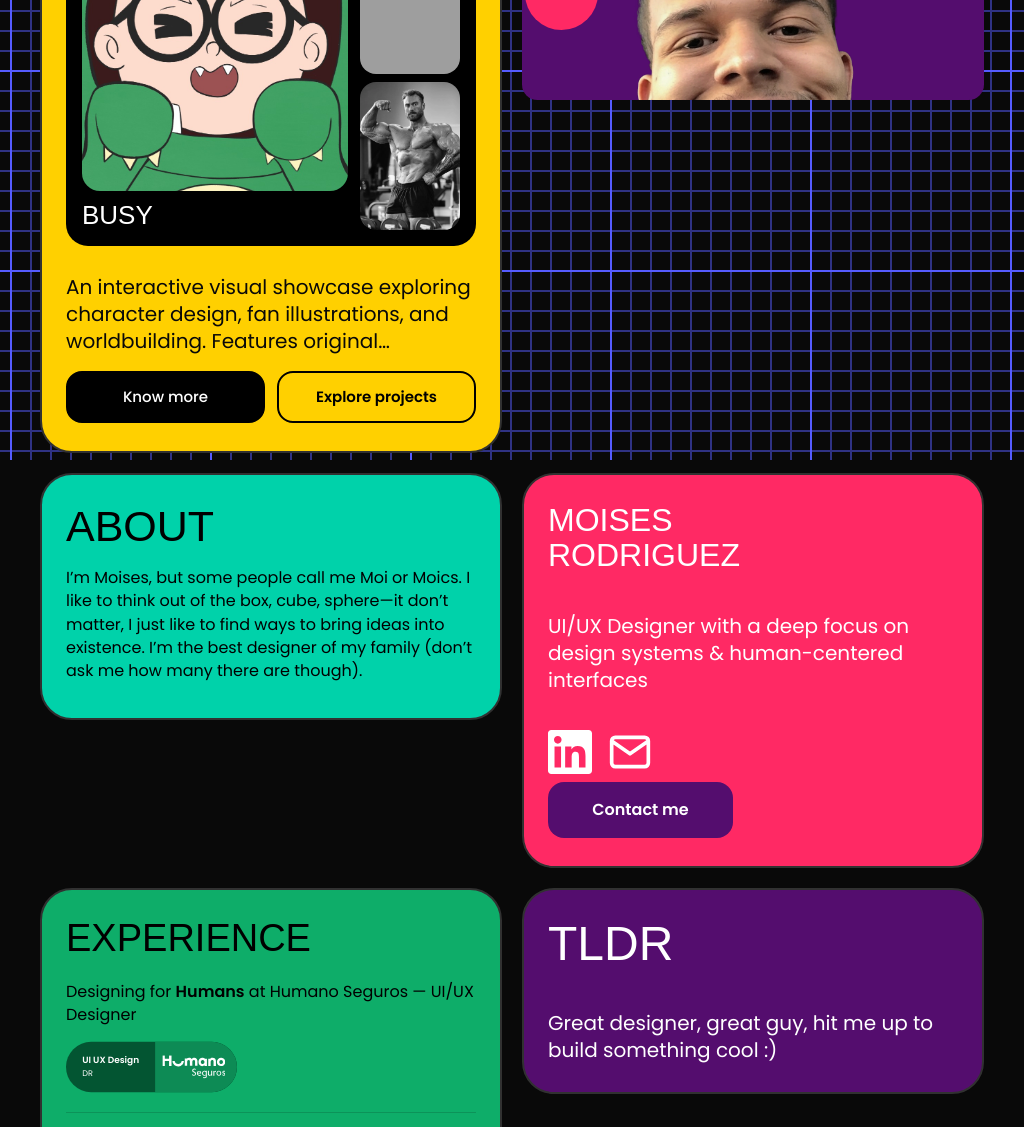
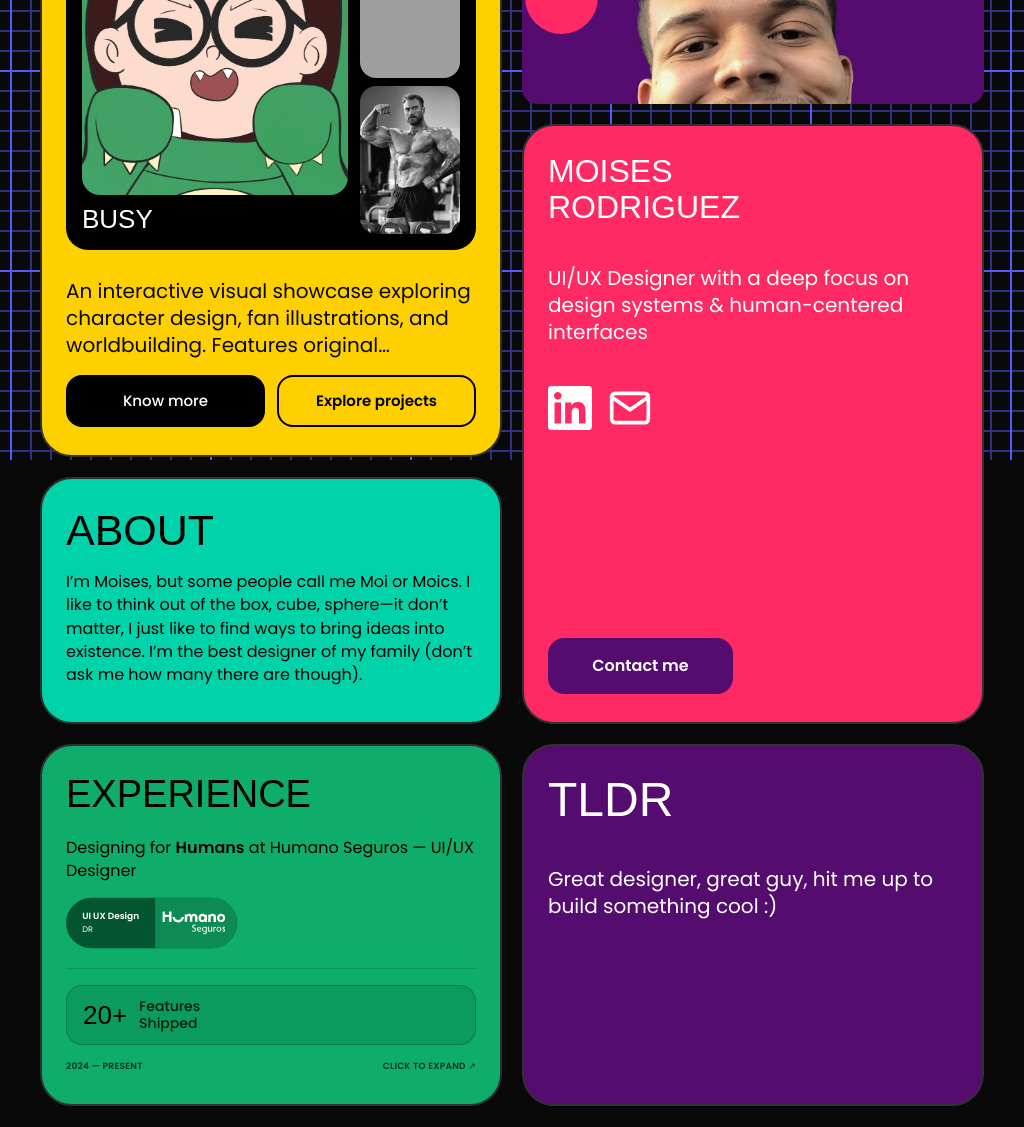
Before and after one commit to moicsrod/moics-portfolio, a React (Vite) app: page / in a window 1024 px wide. Shown: the part 340-1467 px from the top of the page. Built offline with nearby package versions, Linux system fonts and the light colour scheme; grey boxes are pictures that could not be loaded; a web font is replaced by a local one.

Commit message:
fix: stretch profile card to match about card bottom edge in 2-column layout

```diff
--- a/src/index.css
+++ b/src/index.css
@@ -1608,7 +1608,7 @@ a:focus-visible,
 }
 
 /* ==========================================================================
-   RESPONSIVE: TABLET & PANTALLAS MEDIANAS (769px a 1160px: 2 COLUMNAS DIRECTAS)
+   RESPONSIVE: TABLET & PANTALLAS MEDIANAS (769px a 1160px: 2 COLUMNAS EQUILIBRADAS)
    ========================================================================== */
 
 @media (max-width: 1160px) and (min-width: 769px) {
@@ -1619,73 +1619,103 @@ a:focus-visible,
   .portfolio-main {
     width: 100% !important;
     max-width: 1000px !important;
+  }
+
+  /* Grid en 2 columnas proporcionadas */
+  .bento-grid,
+  .bento-grid-about,
+  .bento-grid-experience {
     display: grid !important;
     grid-template-columns: repeat(2, minmax(0, 1fr)) !important;
+    width: 100% !important;
     gap: 20px !important;
-    align-items: start !important;
-  }
-
-  .notice-banner {
+    align-items: stretch !important;
+  }
+
+  /* Columna Izquierda: WORK + ABOUT */
+  .primary-column,
+  .bento-grid-about .primary-column,
+  .bento-grid-experience .primary-column {
+    grid-column: 1 / 2 !important;
+    display: flex !important;
+    flex-direction: column !important;
+    width: 100% !important;
+    max-width: 100% !important;
+    height: auto !important;
+    min-height: 0 !important;
+    grid-template-rows: none !important;
+    gap: 20px !important;
+    margin: 0 !important;
+  }
+
+  /* Columna Derecha: FOTO + MOISÉS RODRÍGUEZ (se extiende a la altura de la izquierda) */
+  .profile-column,
+  .bento-grid-about .profile-column,
+  .bento-grid-experience .profile-column {
+    grid-column: 2 / 3 !important;
+    display: flex !important;
+    flex-direction: column !important;
+    width: 100% !important;
+    max-width: 100% !important;
+    height: 100% !important;
+    min-height: 0 !important;
+    grid-template-rows: none !important;
+    gap: 20px !important;
+    margin: 0 !important;
+  }
+
+  .profile-photo {
+    flex: 0 0 292.36px !important;
+    height: 292.36px !important;
+  }
+
+  /* Tarjeta de Moisés se estira hasta igualar la parte inferior de About */
+  .profile-card {
+    display: flex !important;
+    flex-direction: column !important;
+    justify-content: flex-start !important;
+    flex: 1 1 auto !important;
+    height: auto !important;
+    min-height: 0 !important;
+    margin: 0 !important;
+  }
+
+  .profile-card p {
+    margin: 0 0 20px 0 !important;
+  }
+
+  /* El botón de contacto y los íconos se fijan armónicamente abajo */
+  .profile-card .profile-contact-wrapper {
+    margin-top: auto !important;
+    padding-top: 16px !important;
+    width: 100% !important;
+  }
+
+  /* Fila siguiente: EXPERIENCE y TLDR ocupan cada uno 1 columna debajo de las anteriores */
+  .secondary-column,
+  .bento-grid-experience .secondary-column {
     grid-column: 1 / -1 !important;
+    display: grid !important;
+    grid-template-columns: repeat(2, minmax(0, 1fr)) !important;
     width: 100% !important;
-    margin-bottom: 0 !important;
-  }
-
-  /* Desactivar los wrappers de 3 columnas para que las tarjetas fluyan como hijas directas */
-  .bento-grid,
-  .bento-grid-about,
-  .bento-grid-experience,
-  .portfolio-column,
-  .primary-column,
-  .profile-column,
-  .secondary-column,
-  .bento-grid-about .primary-column,
-  .bento-grid-about .profile-column,
-  .bento-grid-experience .primary-column,
-  .bento-grid-experience .profile-column,
-  .bento-grid-experience .secondary-column {
-    display: contents !important;
-  }
-
-  /* Fila 1: WORK (izq) y FOTO (der) */
-  .work-card {
-    grid-column: 1 / 2 !important;
-    grid-row: 2 !important;
-  }
-
-  .profile-photo {
-    grid-column: 2 / 3 !important;
-    grid-row: 2 !important;
-  }
-
-  /* Fila 2: ABOUT (izq) y MOISÉS RODRÍGUEZ (der) */
-  .about-card {
-    grid-column: 1 / 2 !important;
-    grid-row: 3 !important;
-  }
-
-  .profile-card {
-    grid-column: 2 / 3 !important;
-    grid-row: 3 !important;
-  }
-
-  /* Fila 3: EXPERIENCE (izq) y TLDR (der) -> Pegado inmediatamente a 20px de Moisés */
-  .experience-card {
-    grid-column: 1 / 2 !important;
-    grid-row: 4 !important;
-  }
-
-  .tldr-card {
-    grid-column: 2 / 3 !important;
-    grid-row: 4 !important;
+    max-width: 100% !important;
+    height: auto !important;
+    min-height: 0 !important;
+    grid-template-rows: none !important;
+    gap: 20px !important;
+    margin-top: 0 !important;
+  }
+
+  .secondary-column > .portfolio-card,
+  .bento-grid-experience .secondary-column > .portfolio-card {
+    width: 100% !important;
+    max-width: 100% !important;
   }
 
   .portfolio-card {
     height: auto !important;
     min-height: 0 !important;
     max-height: none !important;
-    width: 100% !important;
-    margin: 0 !important;
   }
 
   .work-card,
@@ -1693,23 +1723,6 @@ a:focus-visible,
   .tldr-card,
   .profile-card {
     padding: 28px 24px !important;
-  }
-
-  /* PROFILE CARD EN 2 COLUMNAS */
-  .profile-card {
-    display: flex !important;
-    flex-direction: column !important;
-    justify-content: flex-start !important;
-  }
-
-  .profile-card p {
-    margin: 0 0 16px 0 !important;
-  }
-
-  .profile-card .profile-contact-wrapper {
-    margin-top: 8px !important;
-    padding-top: 0 !important;
-    width: 100% !important;
   }
 
   /* TLDR CARD EN 2 COLUMNAS */
@@ -1727,6 +1740,8 @@ a:focus-visible,
 
   /* ABOUT CARD EN 2 COLUMNAS */
   .about-card {
+    height: auto !important;
+    min-height: 0 !important;
     padding: 28px 24px 36px 24px !important;
     display: flex !important;
     flex-direction: column !important;
@@ -1748,6 +1763,8 @@ a:focus-visible,
 
   /* EXPERIENCE CARD EN 2 COLUMNAS */
   .experience-card {
+    height: auto !important;
+    min-height: 0 !important;
     padding: 28px 24px 32px 24px !important;
     display: flex !important;
     flex-direction: column !important;
```
